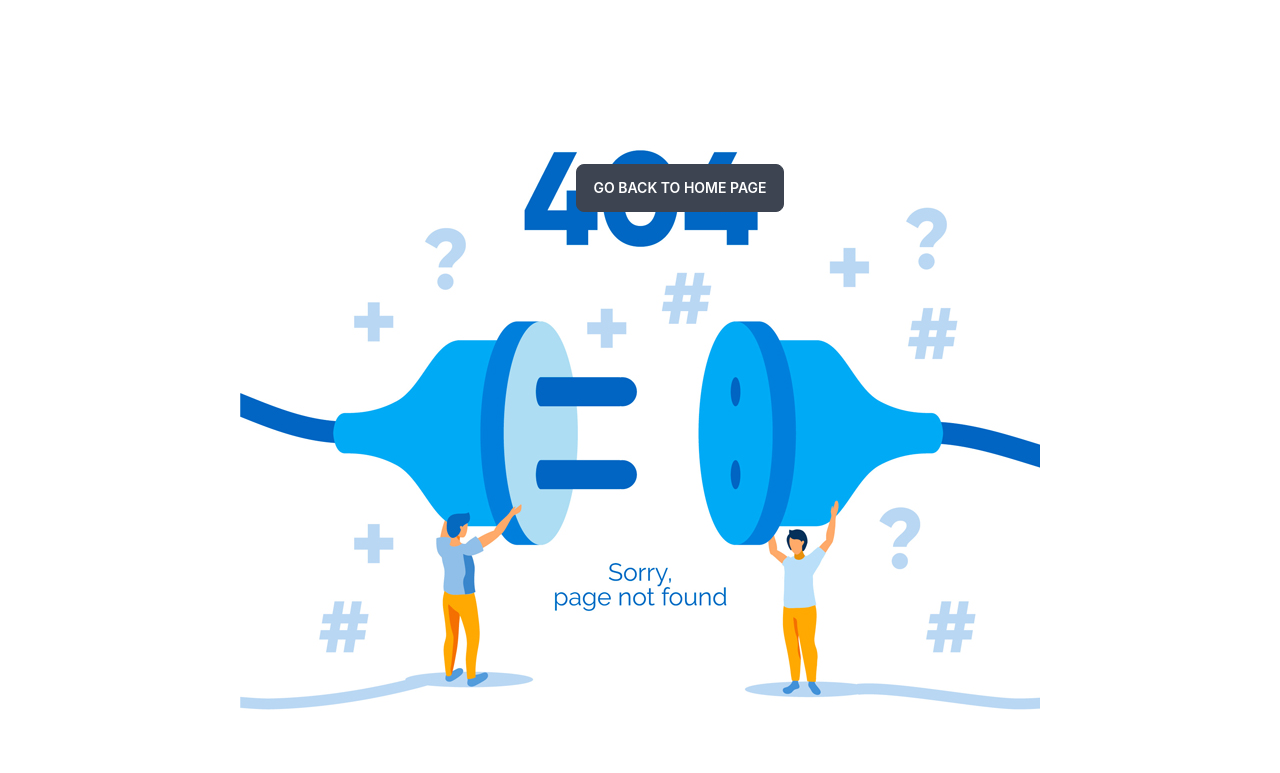
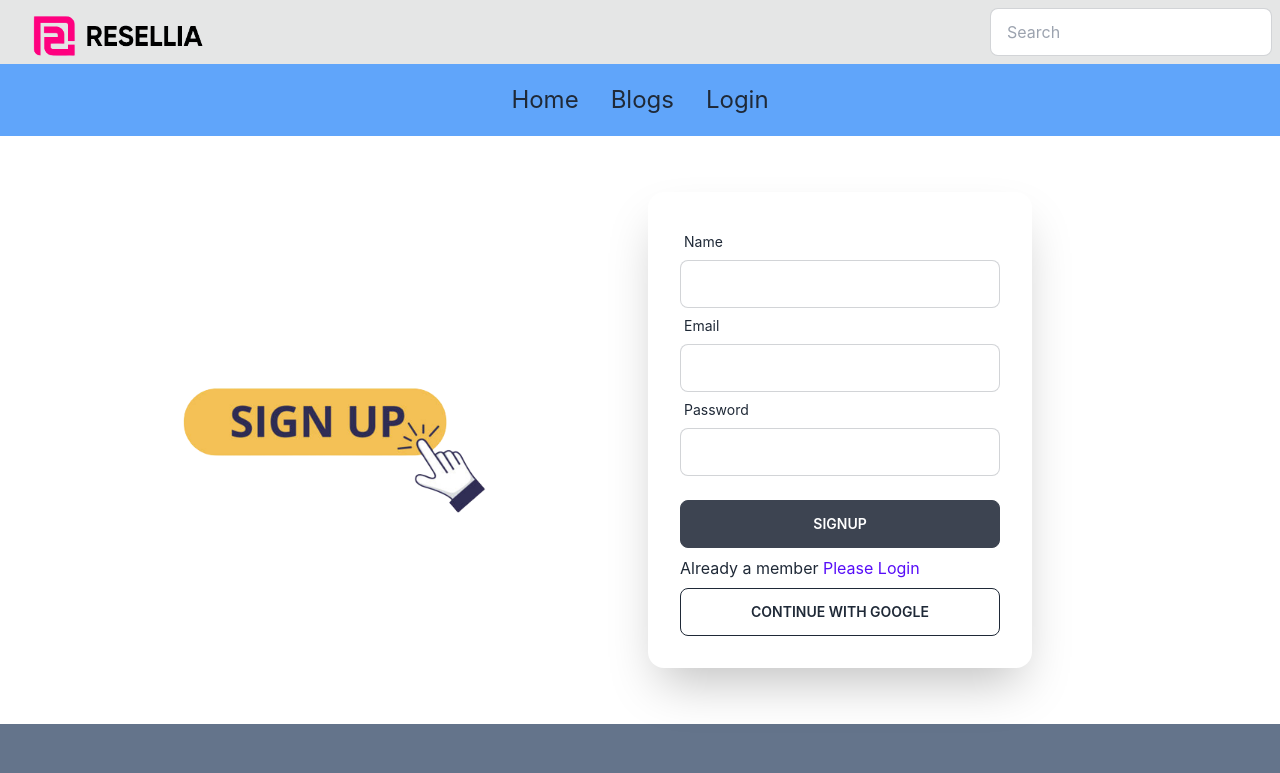
Before and after one commit to pritthwiraz/resellia-client, a React (Create React App) app: page /signup in a window 1280 px wide. Shown: the top 773 px of the page. Built offline with nearby package versions, Linux system fonts and the light colour scheme.

Commit message:
Signup added

```diff
--- a/src/Pages/Login/Login.js
+++ b/src/Pages/Login/Login.js
@@ -35,9 +35,9 @@ const Login = () => {
                                 {errors.password && <p className='text-red-700'>{errors.password?.message}</p>}
                             </div>
 
-                            <input className='btn w-full mt-6' type="submit" />
+                            <input className='btn w-full mt-6' value="Login" type="submit" />
                         </form>
-                        <p>First Time at Resellia<Link className='text-primary' to="/signup">Create an Account</Link></p>
+                        <p>First Time at Resellia<Link className='text-primary' to="/signup"> Create an Account</Link></p>
                         <button className='btn btn-outline w-full'>CONTINUE WITH GOOGLE</button>
                     </div>
                 </div>
--- /dev/null
+++ b/src/Pages/Signup/Signup.js
@@ -0,0 +1,48 @@
+import React from 'react';
+import { Link } from 'react-router-dom';
+import signupimg from '../../Resources/Images/images/signup.png'
+
+const Signup = () => {
+    return (
+        <div className="hero w-full my-10">
+        <div className="hero-content grid md:grid-cols-2 flex-col lg:flex-row-reverse">
+            <div className="text-center lg:text-left">
+                <img className='w-3/4' src={signupimg} alt="" />
+            </div>
+            <div className="card flex-shrink-0 w-full max-w-sm shadow-2xl bg-base-100">
+                <div className="card-body">
+                    <form>
+                        <div className="form-control w-full max-w-xs">
+                            <label className="label">
+                                <span className="label-text">Name</span>
+                            </label>
+                            <input type="text" className="input input-bordered w-full max-w-xs"/>
+
+                        </div>
+                        <div className="form-control w-full max-w-xs">
+                            <label className="label">
+                                <span className="label-text">Email</span>
+                            </label>
+                            <input type="text" className="input input-bordered w-full max-w-xs"/>
+
+                        </div>
+                        <div className="form-control w-full max-w-xs">
+                            <label className="label">
+                                <span className="label-text">Password</span>
+                            </label>
+                            <input type="text" className="input input-bordered w-full max-w-xs"/>
+
+                        </div>
+
+                        <input className='btn w-full mt-6' value="Signup" type="submit" />
+                    </form>
+                    <p>Already a member<Link className='text-primary' to="/login"> Please Login</Link></p>
+                    <button className='btn btn-outline w-full'>CONTINUE WITH GOOGLE</button>
+                </div>
+            </div>
+        </div>
+    </div>
+    );
+};
+
+export default Signup;
--- a/src/Routes/Routes/Routes.js
+++ b/src/Routes/Routes/Routes.js
@@ -4,6 +4,7 @@ import Blogs from "../../Pages/Blogs/Blogs";
 import ErrorPage from "../../Pages/ErrorPage/ErrorPage";
 import Home from "../../Pages/Home/Home/Home";
 import Login from "../../Pages/Login/Login";
+import Signup from "../../Pages/Signup/Signup";
 
 const router = createBrowserRouter([
     {
@@ -21,6 +22,10 @@ const router = createBrowserRouter([
             {
                 path: '/login',
                 element: <Login></Login>
+            },
+            {
+                path: '/signup',
+                element: <Signup></Signup>
             }
         ]
     },
```
Also changed, not shown: src/Resources/Images/images/signup.png (added).
